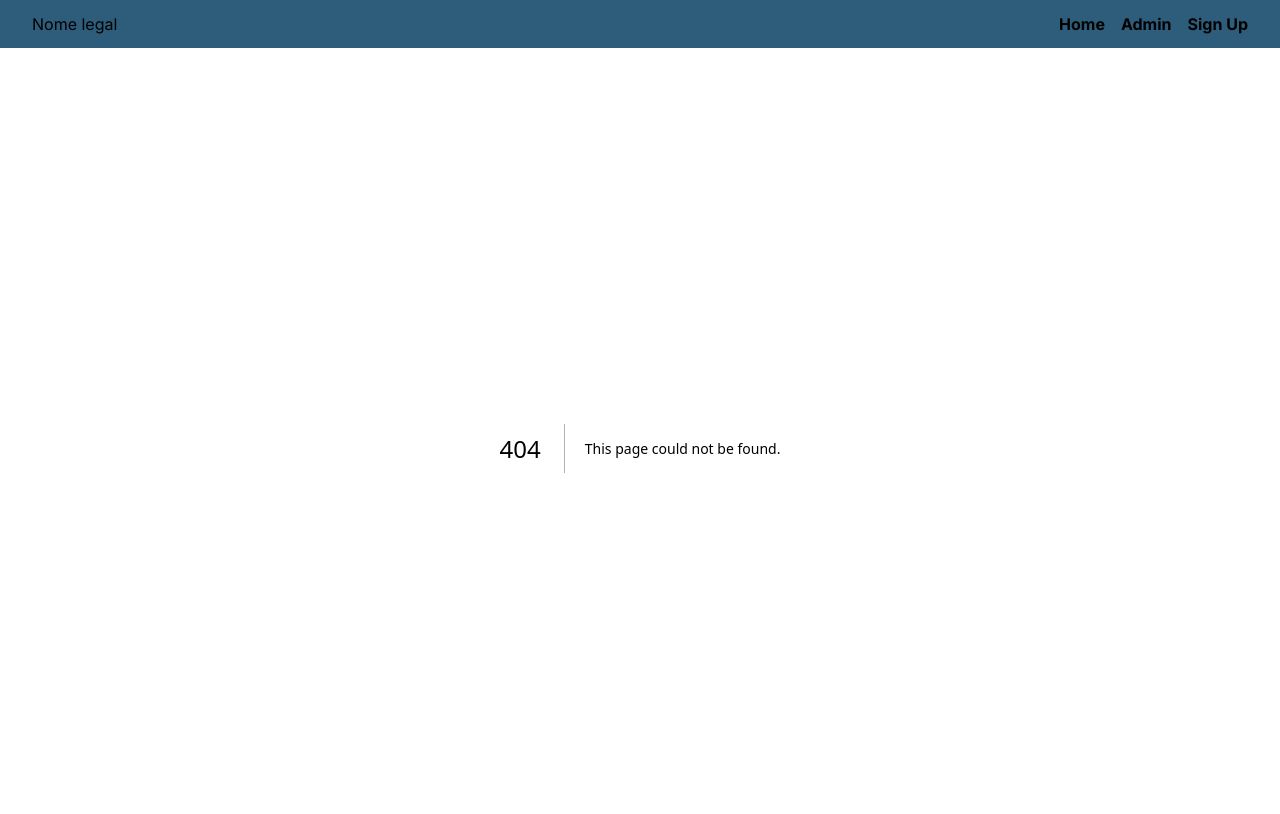
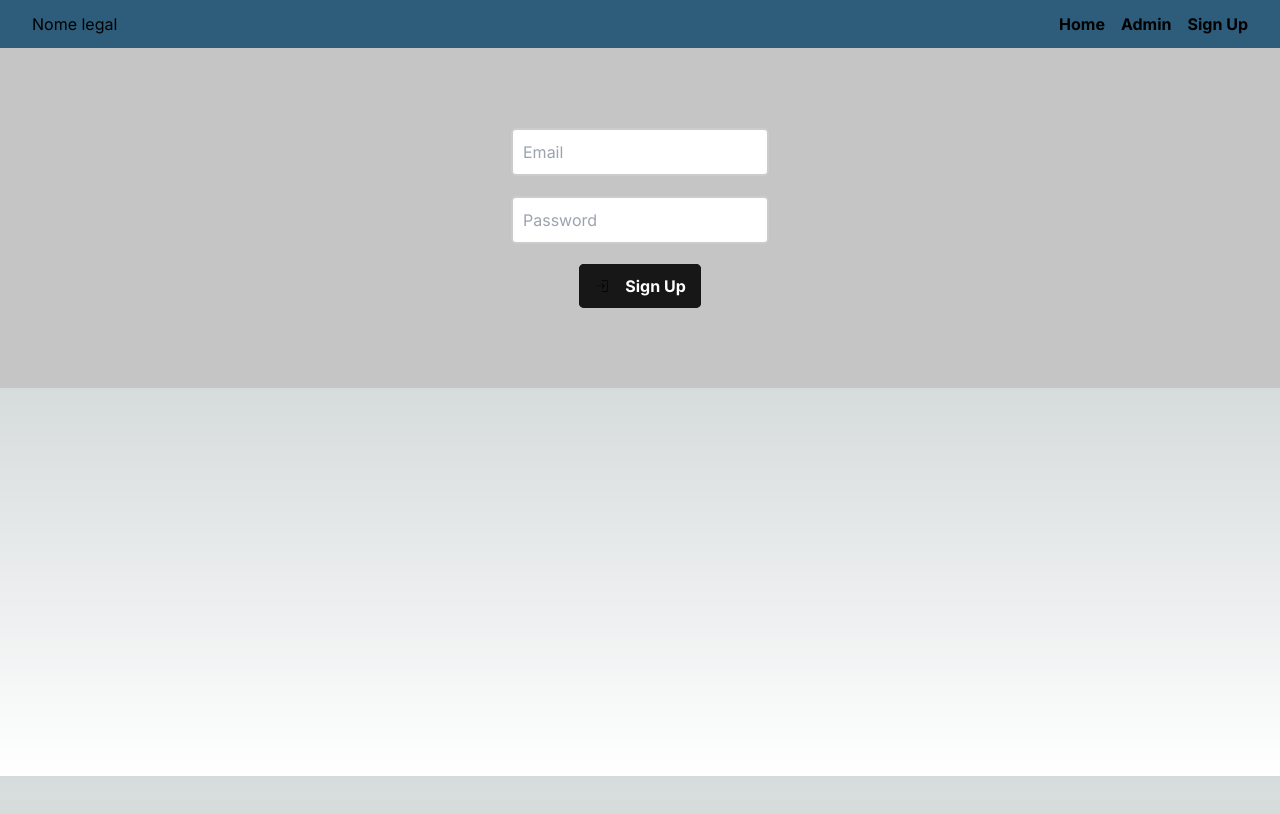
Before and after one commit to Alamito/INF01127-final-project, a Next.js app: page /log_in in a window 1280 px wide. Before the commit this address had no page. Shown: the top 814 px of the page. Built offline with nearby package versions, Linux system fonts and the light colour scheme.

Commit message:
create page to login

```diff
--- /dev/null
+++ b/src/app/log_in/page.tsx
@@ -0,0 +1,5 @@
+import { LogIn } from "@/view/pages/log-in/log-in";
+
+export default function Page() {
+    return <LogIn />;
+}
--- /dev/null
+++ b/src/view/pages/log-in/log-in.css
@@ -0,0 +1,61 @@
+.container-log-in {
+    padding: 5rem 0;
+    display: flex;
+    flex-direction: column;
+    gap: 20px;
+    justify-content: center;
+    align-items: center;
+    background-color: #c5c5c5;
+}
+
+.input-style {
+    padding: 10px;
+    border: 2px solid #ccc;
+    border-radius: 5px;
+    font-size: 16px;
+    color: #555;
+    outline: none;
+  }
+
+  .input-style:focus {
+    border-color: #007bff;
+    box-shadow: 0 0 0 0.2rem rgba(0, 123, 255, 0.25);
+  }
+
+  .button {
+    display: flex;
+    justify-content: center;
+    align-items: center;
+    padding: 10px 15px;
+    gap: 15px;
+    background-color: #181717;
+    outline: 3px #181717 solid;
+    outline-offset: -3px;
+    border-radius: 5px;
+    border: none;
+    cursor: pointer;
+    transition: 400ms;
+  }
+
+  .button .text {
+    color: white;
+    font-weight: 700;
+    font-size: 1em;
+    transition: 400ms;
+  }
+
+  .button svg path {
+    transition: 400ms;
+  }
+
+  .button:hover {
+    background-color: transparent;
+  }
+
+  .button:hover .text {
+    color: #181717;
+  }
+
+  .button:hover svg path {
+    fill: #181717;
+  }
--- /dev/null
+++ b/src/view/pages/log-in/log-in.tsx
@@ -0,0 +1,36 @@
+"use client";
+import './log-in.css';
+import React, { useState } from 'react';
+import { CiLogin } from "react-icons/ci";
+
+export const LogIn = () => {
+    const [formData, setFormData] = useState({
+        email: '',
+        password: '',
+    });
+
+    const handleInputChange = (event: any) => {
+        const { name, value } = event.target;
+        setFormData({...formData, [name]: value});
+    };
+
+    const handleSubmit = (event: any) => {
+        event.preventDefault();
+        console.log(formData);
+    }
+
+    return (
+        <div className="container-log-in">
+            <input placeholder="Email" name="email" className="input-style" type="text" onChange={handleInputChange}></input>
+            <input placeholder="Password" name="password" className="input-style" type="password" onChange={handleInputChange}></input>
+
+            <div className='actions'>
+            <button className="button" onClick={handleSubmit}>
+                <CiLogin />
+                <p className="text">Sign Up</p>
+            </button>
+            </div>
+
+        </div>
+    );
+};
```
